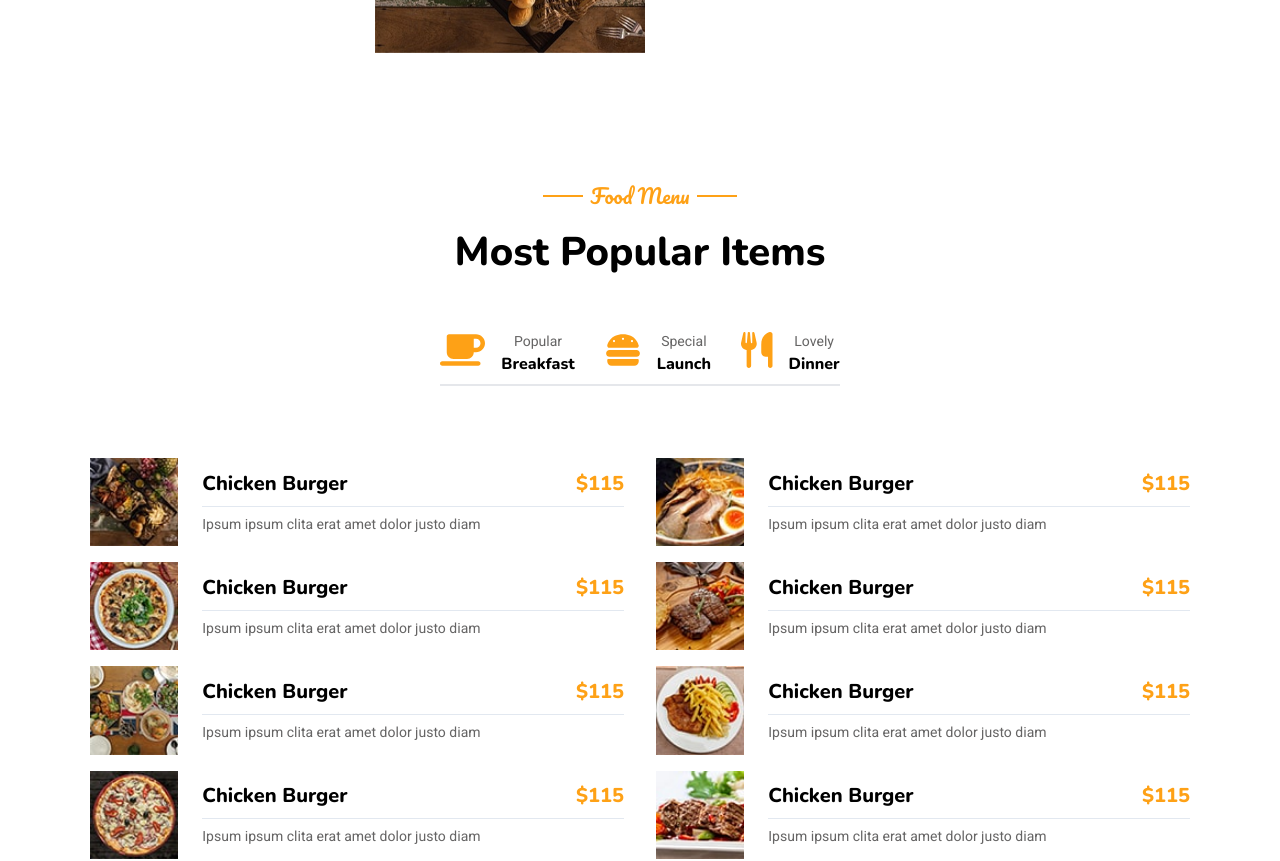
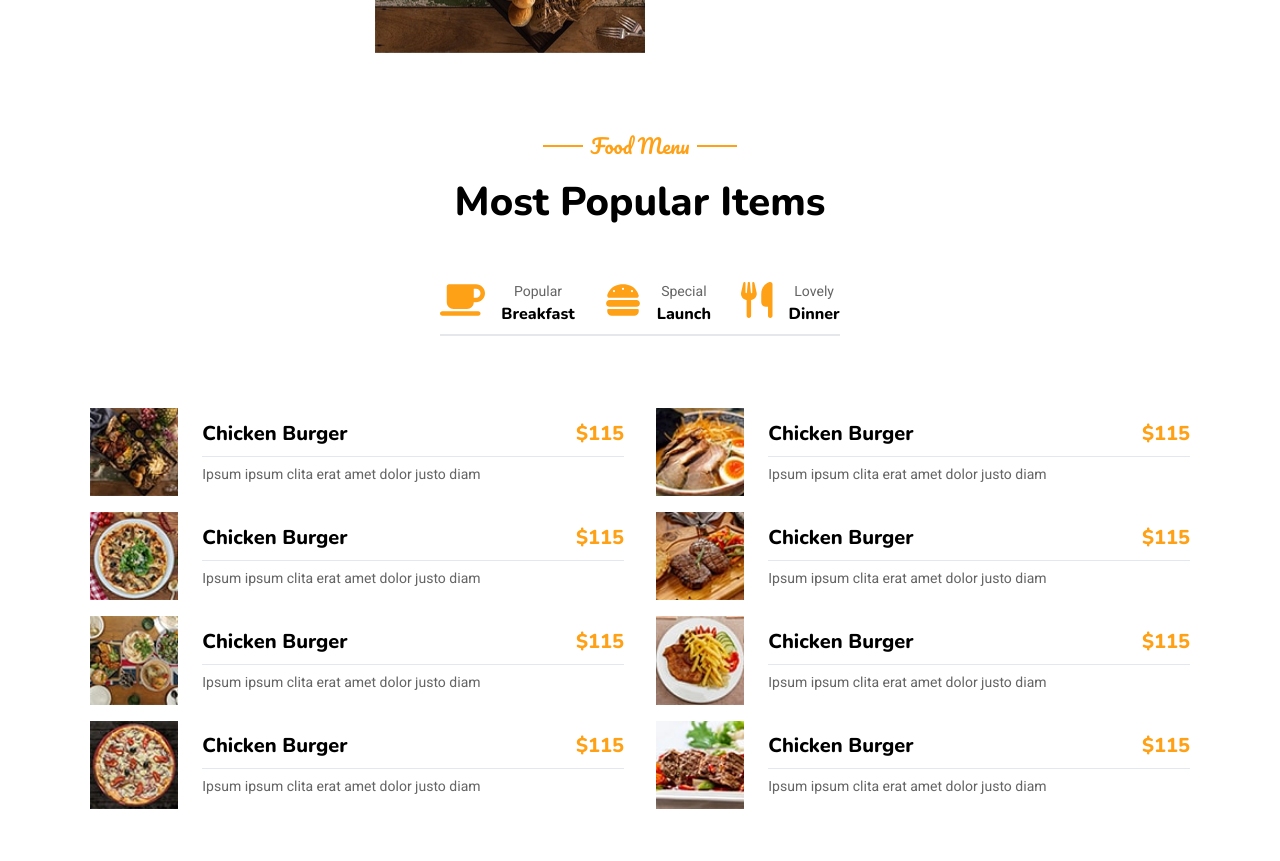
Before and after one commit to ms-moradi/Restuarant, a Next.js app: page / in a window 1280 px wide. Shown: the part 1720-2581 px from the top of the page. Built offline with nearby package versions, Linux system fonts and the light colour scheme.

Commit message:
change margin container

```diff
--- a/src/component/foodMenu/foodMenu.jsx
+++ b/src/component/foodMenu/foodMenu.jsx
@@ -28,7 +28,7 @@
         console.log(key ,meal)
     }
     return(
-        <div className="flex flex-col items-center my-[200px]">
+        <div className="flex flex-col items-center my-[150px]">
             <div className="flex justify-start items-center gap-2 pb-3">
                 <div className="w-[40px] h-[2px] bg-[#fea116]"></div>
                 <h5 className={`${pacifico.className} text-[#fea116] text-xl`}>Food Menu</h5>
```
